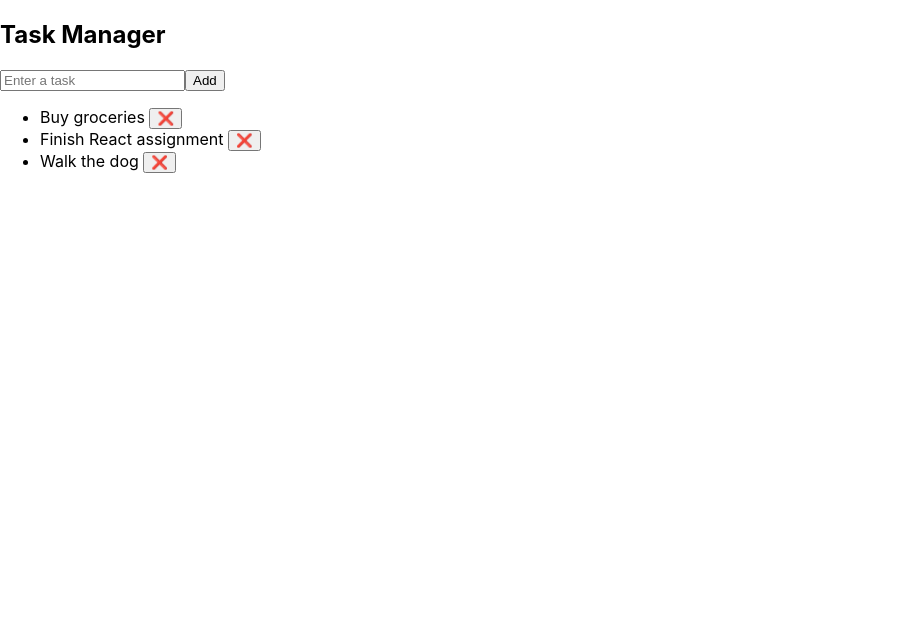
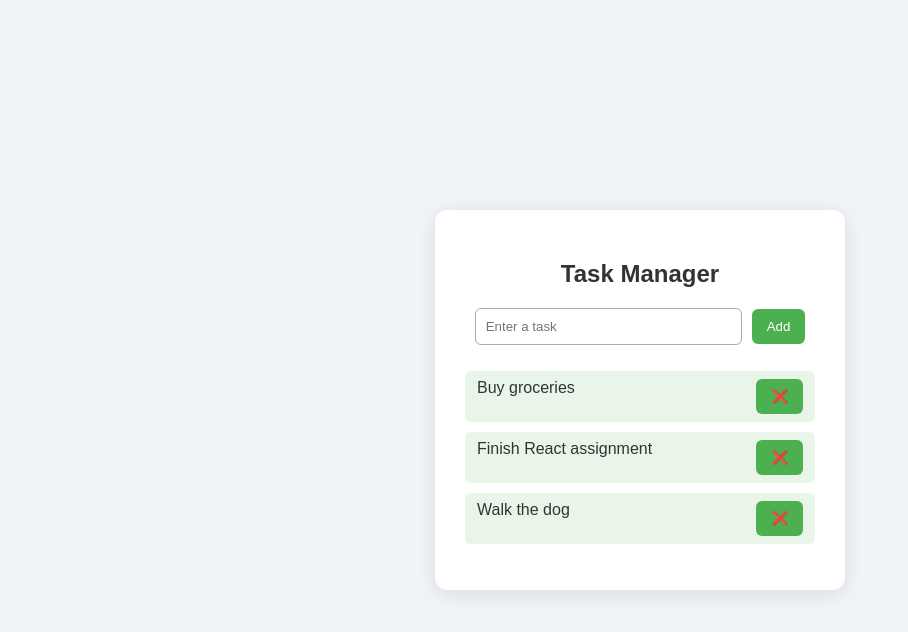
Before and after one commit to TalhaSameja/task-manager, a React (Create React App) app: page / in a window 1280 px wide. Shown: the top 632 px of the page, without its empty margins (0-908 px from the left). Built offline with nearby package versions, Linux system fonts and the light colour scheme.

Commit message:
created taskList.css file and applied some basic css to the project

```diff
--- /dev/null
+++ b/src/taskList.css
@@ -0,0 +1,59 @@
+.task-container {
+  display: flex;
+  justify-content: center;
+  align-items: center;
+  min-height: 100vh;
+  background-color: #f0f4f8;
+  font-family: Arial, sans-serif;
+}
+
+.task-box {
+  background-color: #ffffff;
+  padding: 30px;
+  border-radius: 12px;
+  box-shadow: 0 4px 20px rgba(0, 0, 0, 0.1);
+  width: 350px;
+  text-align: center;
+}
+
+.task-box h2 {
+  color: #333;
+  margin-bottom: 20px;
+}
+
+.task-box input {
+  padding: 10px;
+  width: 70%;
+  margin-bottom: 10px;
+  border: 1px solid #aaa;
+  border-radius: 6px;
+}
+
+.task-box button {
+  padding: 10px 15px;
+  margin-left: 10px;
+  background-color: #4caf50;
+  color: white;
+  border: none;
+  border-radius: 6px;
+  cursor: pointer;
+}
+
+.task-box button:hover {
+  background-color: #45a049;
+}
+
+.task-box ul {
+  list-style-type: none;
+  padding: 0;
+}
+
+.task-box li {
+  display: flex;
+  justify-content: space-between;
+  margin-top: 10px;
+  padding: 8px 12px;
+  background-color: #e9f5e9;
+  border-radius: 6px;
+  color: #333;
+}
--- a/src/taskList.js
+++ b/src/taskList.js
@@ -1,7 +1,9 @@
 import React, { useState } from 'react';
+import './taskList.css';
+
 
 function TaskList() {
-  // Start with 3 hardcoded tasks
+
   const [tasks, setTasks] = useState([
     'Buy groceries',
     'Finish React assignment',
@@ -21,7 +23,8 @@ function TaskList() {
   };
 
   return (
-    <div>
+    <div className="task-container">
+        <div className="task-box">
             <h2>Task Manager</h2>
             <input
                 type="text"
@@ -39,6 +42,7 @@ function TaskList() {
                 ))}
             </ul>
         </div>
+  </div>
   );
 }
 
```
Lines whose indentation alone changed are shown as unchanged.
